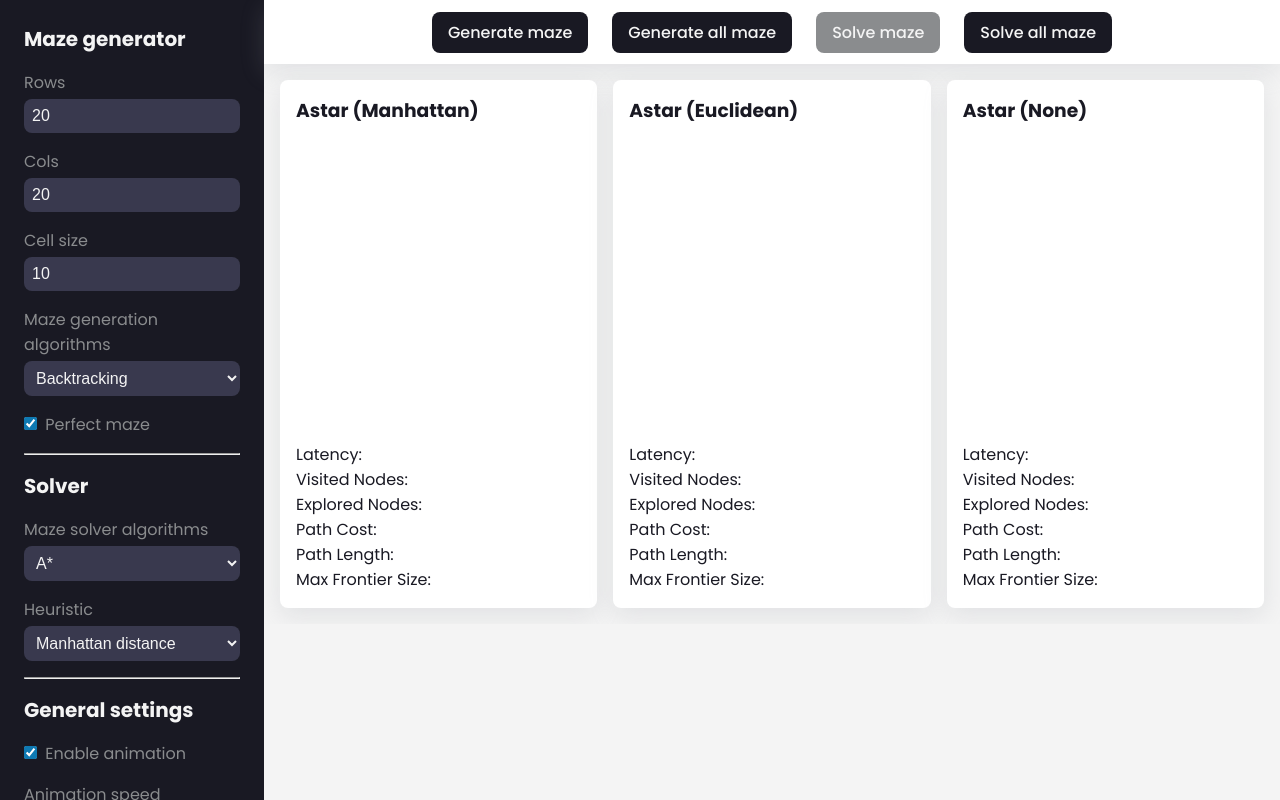
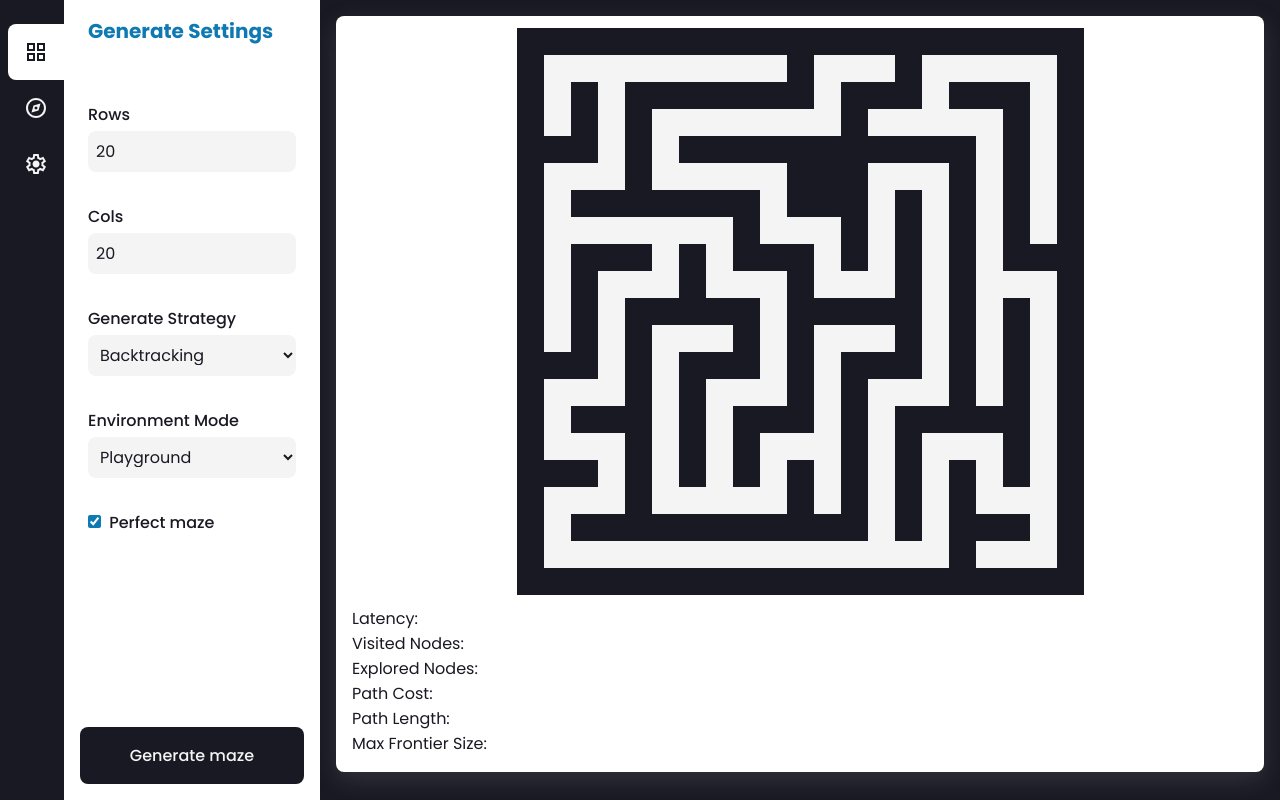
Before and after one commit to NKRaff/ai-maze-pathfinding, a plain HTML site: page index.html in a window 1280 px wide. Both pictures are taken after a click on the button "Generate maze". Drawn offline with Linux system fonts and the light colour scheme.

Commit message:
refactor: update visual page & main

```diff
--- a/index.html
+++ b/index.html
@@ -7,14 +7,26 @@
   <link rel="preconnect" href="https://fonts.gstatic.com" crossorigin>
   <link href="https://fonts.googleapis.com/css2?family=Poppins:ital,wght@0,100;0,200;0,300;0,400;0,500;0,600;0,700;0,800;0,900;1,100;1,200;1,300;1,400;1,500;1,600;1,700;1,800;1,900&display=swap" rel="stylesheet">
   <link rel="stylesheet" href="style.css">
-  <title>IA Maze Pathfinding</title>
+  <title>Document</title>
 </head>
 <body>
+  <div class="sidebar">
+    <div class="nav-icon">
+      <div class="active" content-id="generate">
+        <svg xmlns="http://www.w3.org/2000/svg" height="24px" viewBox="0 -960 960 960" width="24px" fill="#f4f4f4"><path d="M120-520v-320h320v320H120Zm0 400v-320h320v320H120Zm400-400v-320h320v320H520Zm0 400v-320h320v320H520ZM200-600h160v-160H200v160Zm400 0h160v-160H600v160Zm0 400h160v-160H600v160Zm-400 0h160v-160H200v160Zm400-400Zm0 240Zm-240 0Zm0-240Z"/></svg>
+      </div>
 
-  <!-- SIDEBAR -->
-  <div class="sidebar">
-    <h2>Maze generator</h2>
+      <div content-id="solve">
+        <svg xmlns="http://www.w3.org/2000/svg" height="24px" viewBox="0 -960 960 960" width="24px" fill="#f4f4f4"><path d="m300-300 280-80 80-280-280 80-80 280Zm180-120q-25 0-42.5-17.5T420-480q0-25 17.5-42.5T480-540q25 0 42.5 17.5T540-480q0 25-17.5 42.5T480-420Zm0 340q-83 0-156-31.5T197-197q-54-54-85.5-127T80-480q0-83 31.5-156T197-763q54-54 127-85.5T480-880q83 0 156 31.5T763-763q54 54 85.5 127T880-480q0 83-31.5 156T763-197q-54 54-127 85.5T480-80Zm0-80q133 0 226.5-93.5T800-480q0-133-93.5-226.5T480-800q-133 0-226.5 93.5T160-480q0 133 93.5 226.5T480-160Zm0-320Z"/></svg>
+      </div>
 
+      <div content-id="general">
+        <svg xmlns="http://www.w3.org/2000/svg" height="24px" viewBox="0 -960 960 960" width="24px" fill="#f4f4f4"><path d="m370-80-16-128q-13-5-24.5-12T307-235l-119 50L78-375l103-78q-1-7-1-13.5v-27q0-6.5 1-13.5L78-585l110-190 119 50q11-8 23-15t24-12l16-128h220l16 128q13 5 24.5 12t22.5 15l119-50 110 190-103 78q1 7 1 13.5v27q0 6.5-2 13.5l103 78-110 190-118-50q-11 8-23 15t-24 12L590-80H370Zm70-80h79l14-106q31-8 57.5-23.5T639-327l99 41 39-68-86-65q5-14 7-29.5t2-31.5q0-16-2-31.5t-7-29.5l86-65-39-68-99 42q-22-23-48.5-38.5T533-694l-13-106h-79l-14 106q-31 8-57.5 23.5T321-633l-99-41-39 68 86 64q-5 15-7 30t-2 32q0 16 2 31t7 30l-86 65 39 68 99-42q22 23 48.5 38.5T427-266l13 106Zm42-180q58 0 99-41t41-99q0-58-41-99t-99-41q-59 0-99.5 41T342-480q0 58 40.5 99t99.5 41Zm-2-140Z"/></svg>
+      </div>
+    </div>
+    <div class="setting show" id="generate">
+      <div>
+        <h2>Generate Settings</h2>
         <div>
           <label for="rows">Rows</label>
           <input type="number" name="rows" id="rows" value="20" min="5">
@@ -26,15 +38,18 @@
         </div>
 
         <div>
-      <label for="cell-size">Cell size</label>
-      <input type="number" name="cell-size" id="cell-size" value="10" min="5">
+          <label for="generation-algorithm">Generate Strategy</label>
+          <select name="generation-algorithm" id="generation-algorithm">
+            <option value="backtracking">Backtracking</option>
+            <option value="prim">Prim</option>
+          </select>
         </div>
 
         <div>
-      <label for="generation-algorithm">Maze generation algorithms</label>
-      <select name="generation-algorithm" id="generation-algorithm">
-        <option value="backtracking">Backtracking</option>
-        <option value="prim">Prim</option>
+          <label for="workspace">Environment Mode</label>
+          <select name="workspace" id="workspace">
+            <option value="playground">Playground</option>
+            <option value="benchmark">Benchmark</option>
           </select>
         </div>
 
@@ -44,33 +59,41 @@
             Perfect maze
           </label>
         </div>
+      </div>
 
-    <hr>
-    <h2>Solver</h2>
+      <button id="generate-maze">Generate maze</button>
+    </div>
 
+    <div class="setting" id="solve">
       <div>
-      <label for="solver-algorithm">Maze solver algorithms</label>
+        <h2>Solve Settings</h2>
+        <div>
+          <label for="solver-algorithm">Search Strategy</label>
           <select name="solver-algorithm" id="solver-algorithm">
             <option value="astar" selected>A*</option>
           </select>
         </div>
 
         <div>
-      <label for="heuristic">Heuristic</label>
+          <label for="heuristic">Heuristic Function (<i>h(n)</i>)</label>
           <select name="heuristic" id="heuristic">
             <option value="manhattan" selected>Manhattan distance</option>
             <option value="euclidean">Euclidean distance</option>
             <option value="none">None</option>
           </select>
         </div>
+      </div>
 
-    <hr>
-    <h2>General settings</h2>
+      <button id="solve-maze">Solve maze</button>
+    </div>
 
+    <div class="setting" id="general">
+      <div>
+        <h2>General Settings</h2>
         <div>
           <label for="animation">
             <input type="checkbox" name="animation" id="animation" checked>
-        Enable animation
+            Step Delay / UPS
           </label>
         </div>
 
@@ -79,19 +102,13 @@
           <input type="range" name="speed" id="speed" value="1" min="0.25" max="2" step="0.25">
         </div>
       </div>
-
-  <!-- MAIN CONTENT -->
-   <main>
-    <div class="button-bar">
-      <button id="generate-maze">Generate maze</button>
-      <button id="generate-all-maze">Generate all maze</button>
-      <button id="solve-maze" disabled>Solve maze</button>
-      <button id="solve-all-maze">Solve all maze</button>
+    </div>
   </div>
 
+  <main>
     <div class="maze-container">
+
     </div>
-
   </main>
 
   <script type="module" src="src/main.js"></script>
--- a/src/core/maze/Maze.js
+++ b/src/core/maze/Maze.js
@@ -16,6 +16,7 @@ export default class Maze {
     const cell = this.grid.getCell(row, col)
     if (cell.type === CellType.WALL || cell === this.start || cell === this.end) return
     this.isStartTurn ? this.setStart(cell) : this.setEnd(cell)
+    this.isStartTurn = !this.isStartTurn
   }
 
   clone() {
--- a/src/main.js
+++ b/src/main.js
@@ -5,53 +5,56 @@ import MazeSolver from "./core/maze/MazeSolver.js"
 import MazeRenderer from "./rendering/MazeRenderer.js"
 import { createCard, eraseStats, fillStats, getCellSize } from "./utils/helpers.js"
 
-//const canvas = document.querySelector("#maze-canvas")
 const btnGenerate = document.querySelector("#generate-maze")
-const btnAllGenerate = document.querySelector("#generate-all-maze")
 const btnSolve = document.querySelector("#solve-maze")
-const btnAllSolve = document.querySelector("#solve-all-maze")
+const btnNav = document.querySelectorAll(".nav-icon div")
 
 const controller = new AppController()
 
+let mode
 let maze
-let renderer
 let rendererList = []
-const combinations = createCard()
+let combinations
 
-btnGenerate.addEventListener("click", () => {
-  const rows = Number(document.querySelector("#rows").value)
-  const cols = Number(document.querySelector("#cols").value)
-  const cellSize = Number(document.querySelector("#cell-size").value)
-  const perfectMaze = document.querySelector("#perfect-maze").checked
-  const enableAnimation = document.querySelector("#animation").checked
+// NAVEGATION
+btnNav.forEach(btn => {
+  btn.addEventListener("click", () => {
+    const id = btn.getAttribute("content-id")
+    const settingShowing = document.querySelector(".show")
 
-  maze = new Maze(rows, cols)
-  renderer = new MazeRenderer(canvas, cellSize)
+    if (settingShowing.getAttribute("id") === id) return
 
-  const mazeGenerator = new MazeGenerator().create("backtraking")
-  const generator = mazeGenerator.generate(maze, perfectMaze)
+    const btnActiving = document.querySelector(".active")
+    const settingId = document.querySelector(`#${id}`)
 
-  controller.handle(generator, renderer, maze, enableAnimation)
+    settingShowing.classList.remove("show")
+    btnActiving.classList.remove("active")
+
+    settingId.classList.add("show")
+    btn.classList.add("active")
+  })
 })
 
-btnAllGenerate.addEventListener("click", () => {
-  const canvases = document.querySelectorAll(".maze-canvas")
-  const canvasWrapper = document.querySelector(".canvas-wrapper")
-  const cardWidth = canvasWrapper.clientWidth
+// MAZE GENERATE
+btnGenerate.addEventListener("click", async () => {
+  mode = document.querySelector("#workspace").value
+
+  combinations = createCard(mode)
 
   const rows = Number(document.querySelector("#rows").value)
   const cols = Number(document.querySelector("#cols").value)
-  const cellSize = getCellSize(rows, cols, cardWidth)
+  const algorithm = document.querySelector("#generation-algorithm").value
+  const enableAnimation = document.querySelector("#animation").checked
+  const perfectMaze = document.querySelector("#perfect-maze").checked
 
-  const perfectMaze = document.querySelector("#perfect-maze").checked
-  const enableAnimation = document.querySelector("#animation").checked
-  const algorithm = document.querySelector("#generation-algorithm").value
+  const initPoint = mode === "playground" ? false : true
+  maze = new Maze(rows, cols, initPoint)
+  rendererList.length = 0;
 
-  maze = new Maze(rows, cols, true)
-  rendererList.length = 0
-
-  const mazeGenerator = new MazeGenerator().create(algorithm)
-  const generator = mazeGenerator.generate(maze, perfectMaze)
+  const generator = new MazeGenerator().create(algorithm).generate(maze, perfectMaze)
+  const canvases = document.querySelectorAll(".maze-canvas")
+  const canvasWrapper = document.querySelector(".canvas-wrapper")
+  const cellSize = getCellSize(rows, cols, canvasWrapper)
 
   canvases.forEach((canvas, index) => {
     eraseStats(index)
@@ -61,47 +64,48 @@ btnAllGenerate.addEventListener("click", () => {
     controller.handle(generator, render, maze, enableAnimation)
   })
 
+  if (canvases.length === 1) addEventCanvas()
 })
 
-btnAllSolve.addEventListener("click", async () => {
+// MAZE SOLVE
+btnSolve.addEventListener("click", async () => {
+  if (!maze || rendererList.length === 0 || !maze.start || !maze.end) return
+
   const enableAnimation = document.querySelector("#animation").checked
 
   for (let i = 0; i < combinations.length; i++) {
     const render = rendererList[i]
-    if(render) {
-      const mazeClone = maze.clone()
-      const mazeSolver = new MazeSolver().create(combinations[i].algo, combinations[i].heur)
-      const solver = mazeSolver.solver(mazeClone)
-      const stats = await controller.handle(solver, render, mazeClone, enableAnimation)
-      fillStats(i, stats)
+    const mazeClone = maze.clone()
+
+    let algo
+    let heur
+
+    if (mode === "playground") {
+      algo = document.querySelector("#solver-algorithm").value
+      heur = document.querySelector("#heuristic").value
+    } else {
+      algo = combinations[i].algo
+      heur = combinations[i].heur
     }
+
+    const solver = new MazeSolver().create(algo, heur).solver(mazeClone)
+    const stats = await controller.handle(solver, render, mazeClone, enableAnimation)
+    fillStats(i, stats)
   }
 })
 
-btnSolve.addEventListener("click", () => {
-  if (!maze || !renderer || !maze.start || !maze.end) return
+function addEventCanvas() {
+  const canvas = document.querySelector("canvas")
+  canvas.addEventListener("click", (event) => {
+    const rect = canvas.getBoundingClientRect()
 
-  const algorithm = document.querySelector("#solver-algorithm").value
-  const heuristic = document.querySelector("#heuristic").value
-  const enableAnimation = document.querySelector("#animation").checked
+    const x = event.clientX - rect.left
+    const y = event.clientY - rect.top
 
-  const mazeSolver = new MazeSolver().create(algorithm, heuristic)
-  const solver = mazeSolver.solver(maze)
+    const row = Math.floor(y / rendererList[0].cellSize)
+    const col = Math.floor(x / rendererList[0].cellSize)
 
-  controller.handle(solver, renderer, maze, enableAnimation)
-})
-
-// canvas.addEventListener("click", (event) => {
-//   const rect = canvas.getBoundingClientRect()
-
-//   const x = event.clientX - rect.left
-//   const y = event.clientY - rect.top
-
-//   const row = Math.floor(y / renderer.cellSize)
-//   const col = Math.floor(x / renderer.cellSize)
-
-//   maze.setPoint(row, col)
-//   renderer.draw(maze)
-
-//   btnSolve.disabled = false
-// })
+    maze.setPoint(row, col)
+    rendererList[0].draw(maze)
+  })
+}
--- a/src/utils/helpers.js
+++ b/src/utils/helpers.js
@@ -9,9 +9,9 @@ export function getRandomInt(max) {
   return Math.floor(Math.random() * max)
 }
 
-export function getCellSize(rows, cols, cardWidth) {
-  const availableWidth = cardWidth
-  const availableHeight = availableWidth
+export function getCellSize(rows, cols, wrapperElement) {
+  const availableWidth = wrapperElement.clientWidth
+  const availableHeight = wrapperElement.clientHeight
 
   const maxCellWidth = availableWidth / cols
   const maxCellHeight = availableHeight / rows
@@ -19,11 +19,16 @@ export function getCellSize(rows, cols, cardWidth) {
   return Math.floor(Math.min(maxCellWidth, maxCellHeight))
 }
 
-export function createCard() {
-  const combinations = []
+export function createCard(mode) {
+  const mazeContainer = document.querySelector(".maze-container");
+  mazeContainer.innerHTML = "";
+  const combinations = [];
 
+  if (mode === "benchmark") {
     const solverAlgorithms = document.querySelector("#solver-algorithm").options
     const solverHeuristics = document.querySelector("#heuristic").options
+    mazeContainer.style.gridTemplateColumns = "repeat(3, minmax(28rem, 1fr))"
+    mazeContainer.classList.remove("playground-mode");
 
     for (let a = 0; a < solverAlgorithms.length; a++) {
       for (let h = 0; h < solverHeuristics.length; h++) {
@@ -33,6 +38,48 @@ export function createCard() {
         })
       }
     }
+  } else {
+    mazeContainer.classList.add("playground-mode");
+    mazeContainer.style.gridTemplateColumns = "minmax(28rem, 1fr)"
+    combinations.push({ algo: 'custom', heur: 'custom' });
+  }
+
+  combinations.forEach((combo, index) => {
+    const algo = combo.algo.charAt(0).toUpperCase() + combo.algo.slice(1)
+    const heur = combo.heur.charAt(0).toUpperCase() + combo.heur.slice(1)
+
+    const mazeContainer = document.querySelector(".maze-container")
+    const card = document.createElement("div")
+
+    const title = mode === "benchmark" ? `<h3>${algo} (${heur})</h3>` : ""
+
+    card.innerHTML = `
+      <div class="maze-card">
+        ${title}
+        <div class="canvas-container">
+          <div class="canvas-wrapper">
+            <canvas class="maze-canvas" width="0" height="0"></canvas>
+          </div>
+        </div>
+        <div class="stats">
+          <p>Latency: <span class="latency"></span></p>
+          <p>Visited Nodes: <span class="visited-nodes"></span></p>
+          <p>Explored Nodes: <span class="explored-nodes"></span></p>
+          <p>Path Cost: <span class="path-cost"></span></p>
+          <p>Path Length: <span class="path-length"></span></p>
+          <p>Max Frontier Size: <span class="max-frontier-size"></span></p>
+        </div>
+      </div>
+    `
+
+    mazeContainer.appendChild(card)
+  })
+
+  return combinations
+}
+
+export function oldcreateCard() {
+  const combinations = []
 
   combinations.forEach((combo, index) => {
     const algo = combo.algo.charAt(0).toUpperCase() + combo.algo.slice(1)
--- a/style.css
+++ b/style.css
@@ -24,65 +24,107 @@ body {
   overflow: hidden;
 }
 
-body, button {
+body, button, input, select {
   font-family: "Poppins", sans-serif;
   font-weight: 400;
   font-style: normal;
   color: var(--dark-color);
 }
 
-main {
+.sidebar {
+  min-width: 32rem;
+  width: 32rem;
+  display: flex;
+  box-shadow: rgba(100, 100, 111, 0.2) 0px 7px 29px 0px;
+}
+
+.nav-icon {
+  width: 6.4rem;
+  display: flex;
+  flex-direction: column;
+  align-items: center;
+  padding: 2.4rem 0;
+  background-color: var(--dark-color);
+  padding-left: .8rem;
+  overflow: hidden;
+}
+
+.nav-icon div {
+  width: 100%;
+  padding: 1.6rem 0;
+  display: flex;
+  justify-content: center;
+  align-items: center;
+  cursor: pointer;
+  border-radius: .8rem 0 0 .8rem;
+}
+
+.nav-icon div:hover {
+  background-color: var(--blue-color);
+}
+
+.active {
+  background-color: var(--white-color);
+}
+
+.nav-icon .active:hover {
+  background-color: var(--white-color);
+}
+
+.active svg {
+  fill: var(--dark-color);
+}
+
+.setting {
   flex: 1;
   display: flex;
   flex-direction: column;
-  background-color: var(--light-color);
+  justify-content: space-between;
+  gap: 1.6rem;
+  padding: 1.6rem;
+  height: 100dvh;
+  display: none;
 }
 
-canvas {
-  box-shadow: rgba(100, 100, 111, 0.2) 0px 7px 29px 0px;
+.setting>div {
+  display: flex;
+  flex-direction: column;
+  overflow-y: auto;
+  gap: 3.2rem;
+  padding: 0 .8rem;
 }
 
-.sidebar {
-  width: 26.4rem;
-  min-width: 26.4rem;
-  background-color: var(--dark-color);
-  color: var(--light-color);
-  padding: 2.4rem;
-  display: flex;
-  flex-direction: column;
-  gap: 1.6rem;
-  overflow-y: auto;
+.setting h2 {
+  font-size: 2rem;
+  font-weight: bold;
+  color: var(--blue-color);
+  margin-bottom: 2.4rem;
 }
 
-.sidebar h2 {
-  font-size: 2rem;
-  font-weight: bold;
-  color: var(--light-color);
+.setting label {
+  font-size: 1.6rem;
+  font-weight: 500;
+  color: var(--dark-color);
 }
 
-.sidebar label {
-  font-size: 1.6rem;
-  color: var(--gray-color);
-}
-
-.sidebar input,
-.sidebar select {
+.setting input,
+.setting select {
   width: 100%;
   padding: .8rem;
   margin-top: .4rem;
   border-radius: .8rem;
   border: none;
   font-size: 1.6rem;
-  background-color: #39394e;
-  color: var(--light-color);
+  background-color: var(--light-color);
+  color: var(--dark-color);
   accent-color: var(--blue-color);
   transition: all ease 400ms;
   outline: none;
   box-shadow: 0 0 0 0 transparent;
 }
 
-.sidebar input:focus,
-.sidebar select:focus {
+.setting input:focus,
+.setting select:focus {
   box-shadow: 0 0 0 2px var(--blue-color);
 }
 
@@ -97,23 +139,13 @@ input[type=number] {
   appearance: textfield;
 }
 
-.sidebar input[type="checkbox"] {
+.setting input[type="checkbox"] {
   width: auto;
   margin-right: .4rem;
 }
 
-.button-bar {
-  height: 6.4rem;
-  background-color: var(--white-color);
-  display: flex;
-  align-items: center;
-  justify-content: center;
-  gap: 2.4rem;
-  box-shadow: rgba(149, 157, 165, 0.2) 0px 8px 24px;
-}
-
-.button-bar button {
-  padding: .8rem 1.6rem;
+.setting button {
+  padding: 1.6rem;
   border: none;
   border-radius: .8rem;
   cursor: pointer;
@@ -124,22 +156,28 @@ input[type=number] {
   transition: 200ms;
 }
 
-.button-bar button:hover {
+.setting button:hover {
   background-color: var(--blue-color);
 }
 
-.button-bar button:disabled {
+.setting button:disabled {
   background-color: var(--gray-color);
   cursor: default;
 }
 
+.setting.show {
+  display: flex;
+}
+
 .maze-container {
+  flex: 1;
   display: grid;
-  grid-template-columns: repeat(3, minmax(28rem, 1fr));
-  gap: 1.6rem;
+  grid-template-columns: minmax(28rem, 1fr);
   padding: 1.6rem;
   font-size: 1.6rem;
   overflow-y: auto;
+  max-height: 100dvh;
+  gap: 1.6rem;
 }
 
 .maze-card {
@@ -153,13 +191,14 @@ input[type=number] {
 }
 
 .canvas-container {
+  flex: 1;
   display: flex;
   justify-content: center;
   align-items: center;
 }
 
 .canvas-wrapper {
-  width: 100%;
+  width: min(100%, 80dvh);
   aspect-ratio: 1 / 1;
   display: flex;
   align-items: center;
@@ -172,6 +211,38 @@ input[type=number] {
   image-rendering: pixelated;
 }
 
+.maze-container.playground-mode {
+  height: 100%;
+  overflow: hidden;
+}
+
+.maze-container.playground-mode .maze-card {
+  height: 98.5%;
+  overflow: hidden;
+  box-shadow: rgba(149, 157, 165, 0.2) 0px 8px 24px;
+}
+
+.maze-container.playground-mode .canvas-container {
+  flex: 1;
+  min-height: 0;
+  display: flex;
+  align-items: center;
+  justify-content: center;
+}
+
+.maze-container.playground-mode .canvas-wrapper {
+  width: 100%;
+  height: 100%;
+  aspect-ratio: unset;
+}
+
 span {
   color: var(--blue-color);
 }
+
+main {
+  flex: 1;
+  min-height: 0;
+  overflow: hidden;
+  background-color: var(--dark-color);
+}
```
Lines whose indentation alone changed are shown as unchanged.
